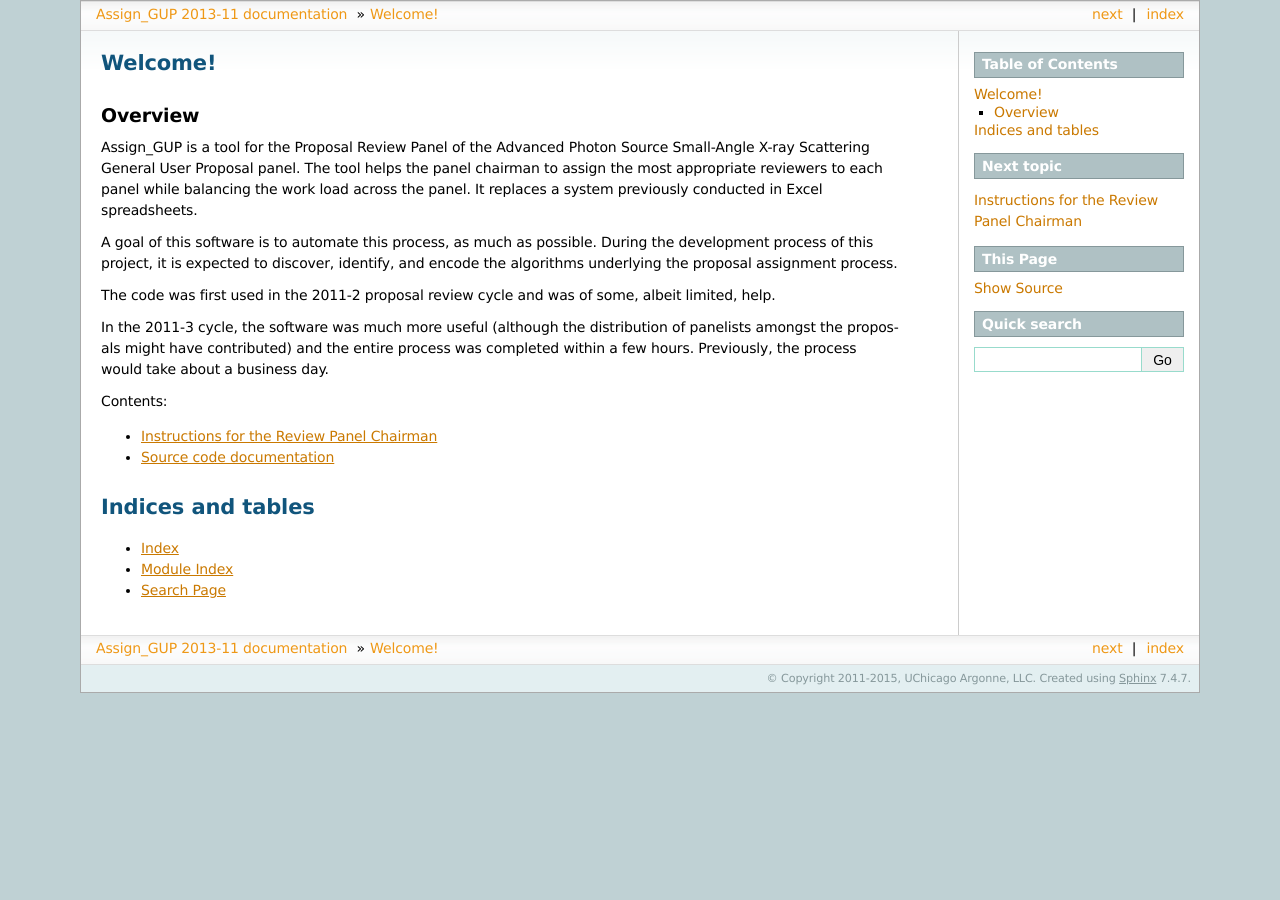
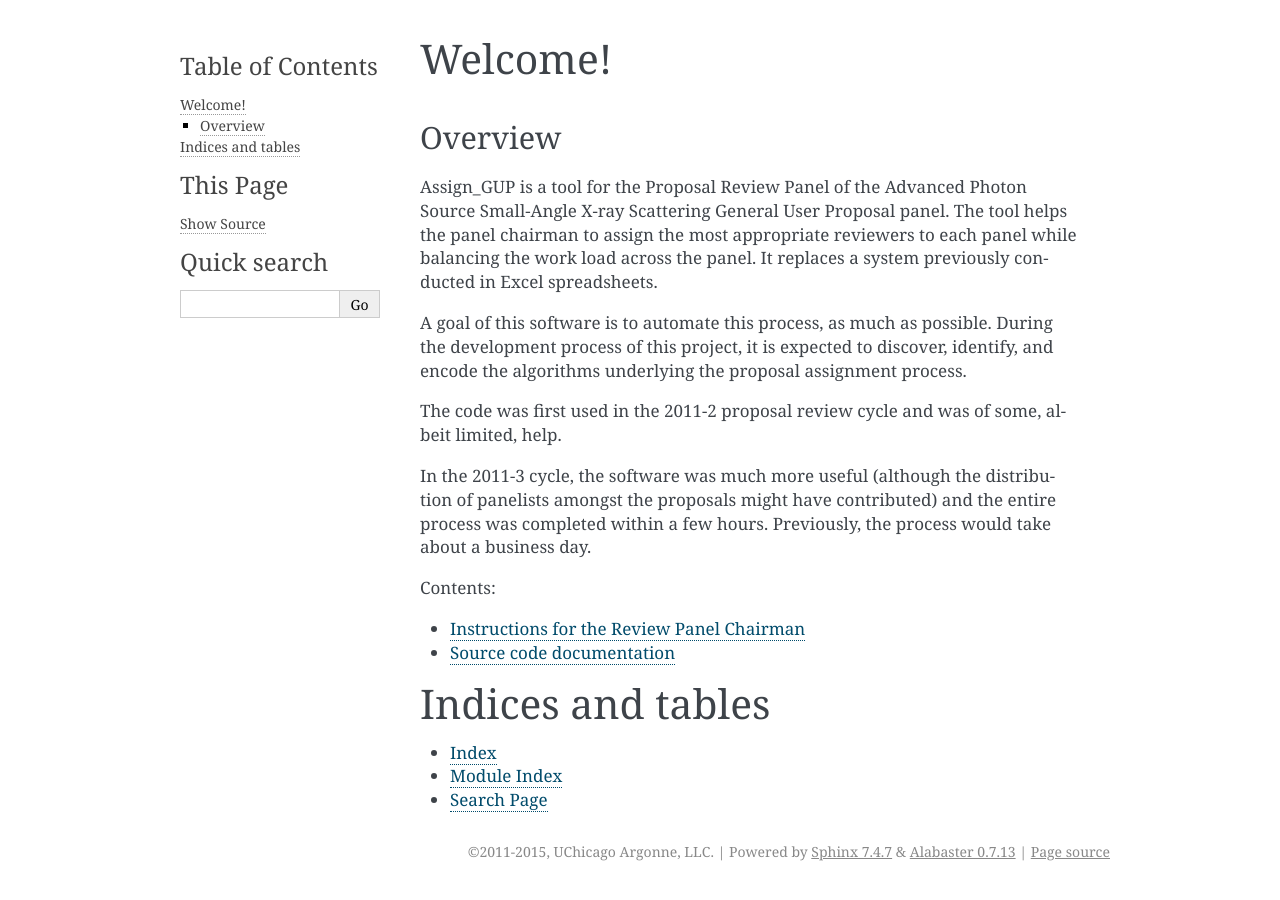
Before and after one commit to prjemian/assign_gup, a Sphinx documentation site: the page built from doc/source/index.rst, in a window 1280 px wide. Built offline with Sphinx 7.4.7, drawn with Linux system fonts in a browser that asks for light colours.

Commit message:
documentation

```diff
--- a/doc/source/conf.py
+++ b/doc/source/conf.py
@@ -46,10 +46,7 @@ class Mock(object):
         else:
             return Mock()
 
-MOCK_MODULES = Assign_GUP.__requires__
-MOCK_MODULES.append('wx.grid')
-
-for mod_name in MOCK_MODULES:
+for mod_name in Assign_GUP.__documentation_mocks__:
     sys.modules[mod_name] = Mock()
 
 # -- General configuration -----------------------------------------------------
@@ -59,7 +56,11 @@ for mod_name in MOCK_MODULES:
 
 # Add any Sphinx extension module names here, as strings. They can be extensions
 # coming with Sphinx (named 'sphinx.ext.*') or your custom ones.
-extensions = ['sphinx.ext.autodoc', 'sphinx.ext.todo', 'sphinx.ext.ifconfig', 'sphinx.ext.viewcode']
+extensions = []
+extensions.append('sphinx.ext.autodoc')
+extensions.append('sphinx.ext.todo')
+extensions.append('sphinx.ext.ifconfig')
+extensions.append('sphinx.ext.viewcode')
 
 # Add any paths that contain templates here, relative to this directory.
 templates_path = ['_templates']
@@ -127,8 +128,8 @@ pygments_style = 'sphinx'
 
 # The theme to use for HTML and HTML Help pages.  See the documentation for
 # a list of builtin themes.
-html_theme = 'default'
-html_theme = 'sphinxdoc'
+#html_theme = 'classic'
+#html_theme = 'sphinxdoc'
 
 # Theme options are theme-specific and customize the look and feel of a theme
 # further.  For a list of options available for each theme, see the
--- a/doc/source/source_code/main_window.rst
+++ b/doc/source/source_code/main_window.rst
@@ -2,10 +2,10 @@
 Main
 ----
 
-.. automodule:: Main
+.. automodule:: main_window
      :synopsis: Runs the GUI.
      :members:
 
 ..
-   .. autoclass:: Main
+   .. autoclass:: AGUP_MainWindow
         :members:
--- a/src/Assign_GUP/__init__.py
+++ b/src/Assign_GUP/__init__.py
@@ -17,6 +17,7 @@ __url__                 = u'http://Assign_GUP.readthedocs.org'
 __download_url__        = u'https://github.com/prjemian/assign_gup.git'
 __keywords__            = ['APS', 'GUP', 'PRP']
 __requires__            = ['PyQt4', 'lxml', 'pyRestTable']
+__documentation_mocks__ = ['lxml', 'pyRestTable']
 
 __classifiers__ = [
             'Development Status :: 5 - Production/Stable',
```
Also changed, not shown: doc/source/source_code/ProposalDetails.rst (deleted, +0 -7 lines), doc/source/source_code/Proposals_ListView.rst (deleted, +0 -7 lines), doc/source/source_code/ReviewerDetails.rst (deleted, +0 -7 lines), doc/source/source_code/config.rst (deleted, +0 -7 lines), doc/source/source_code/resources.rst (+5 -5 lines), 12 other files.
